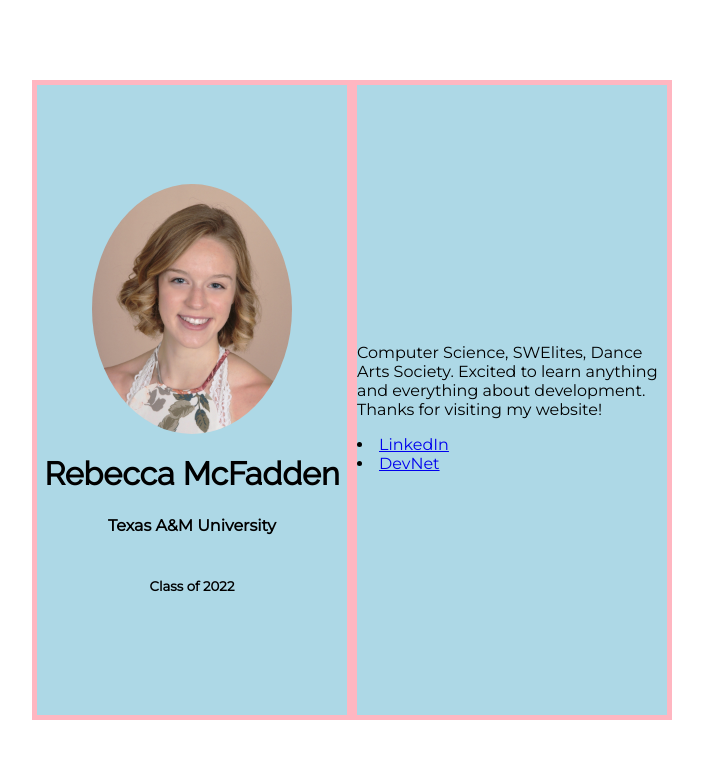
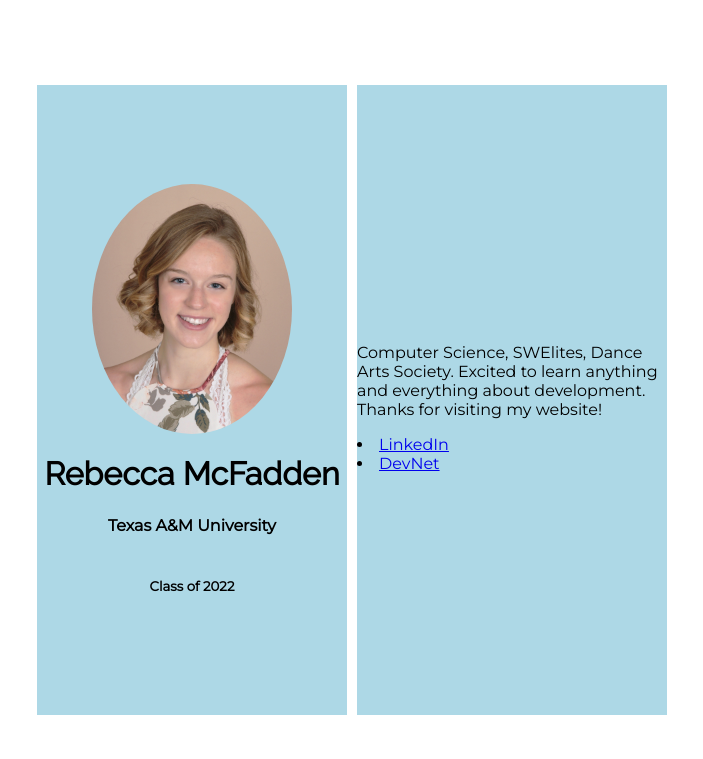
Before and after one commit to rebeccamcfadden/rebeccamcfadden.github.io, a PHP site: page / in a window 1280 px wide. Shown: the top 759 px of the page, without its empty margins (288-991 px from the left). Run offline with PHP 8.4, Linux system fonts and the light colour scheme.

Commit message:
change color

```diff
--- a/style.css
+++ b/style.css
@@ -14,7 +14,6 @@ html, body {
 }
 
 .wrapper {
-    background-color: lightpink;
 
     max-width: 50%;
     display: flex;
```
